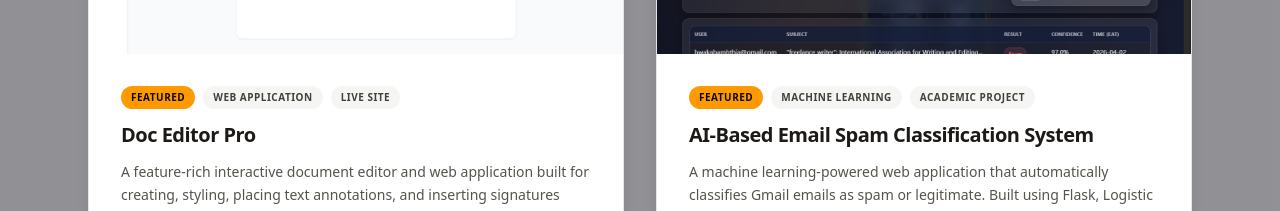
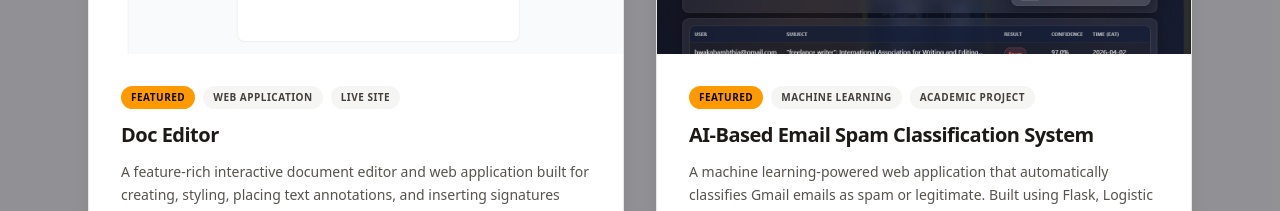
Before and after one commit to Emmanuel1440/my-portfolio, a React (Vite) app: page / in a window 1280 px wide. Shown: the part 2440-2651 px from the top of the page. Built offline with nearby package versions, Linux system fonts and the light colour scheme.

Commit message:
changed image

```diff
--- a/src/components/Projects.jsx
+++ b/src/components/Projects.jsx
@@ -20,7 +20,7 @@
   },
   {
     id: "doc-editor",
-    title: "Doc Editor Pro",
+    title: "Doc Editor ",
     description:
       "A feature-rich interactive document editor and web application built for creating, styling, placing text annotations, and inserting signatures with state-tracked undo/redo history.",
     tech: ["REACT", "TYPESCRIPT", "TAILWIND CSS", "VITE"],
```
Also changed, not shown: public/doc-editor.jpg.
